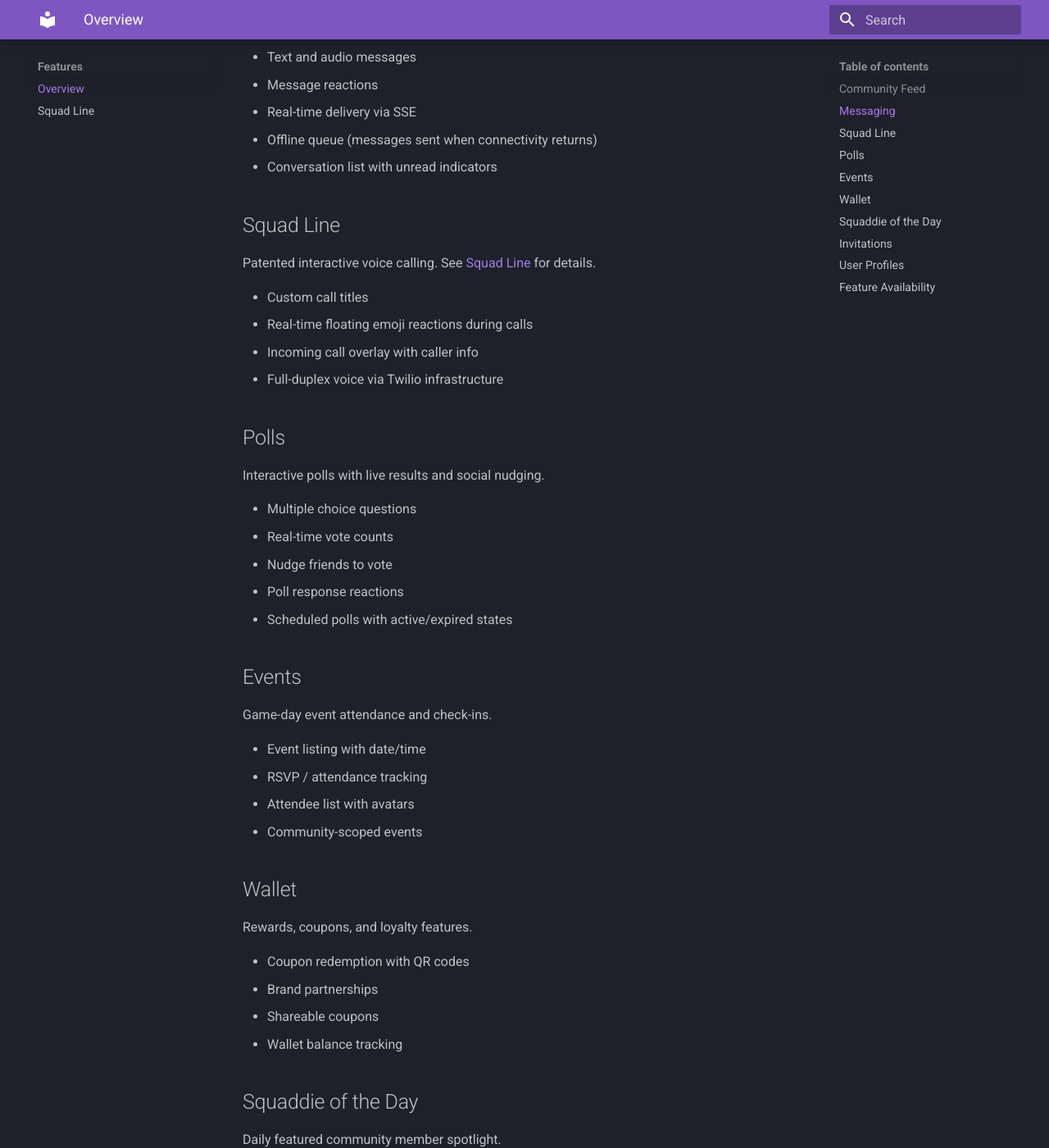
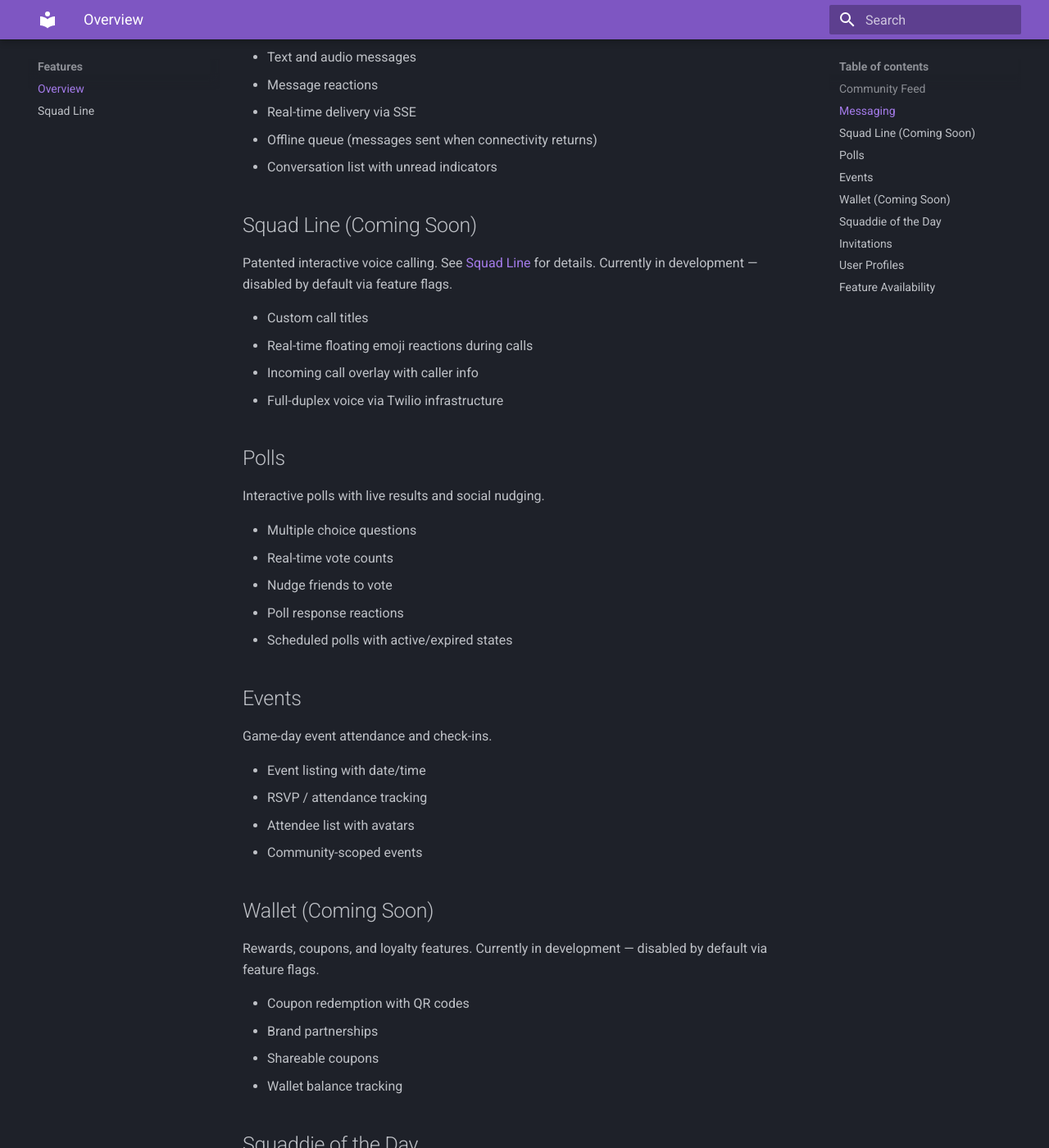
Before and after one commit to withyoursquad/squad-sdk-docs, an MkDocs documentation site: the page built from docs/features/overview.md, in a window 1280 px wide and 1400 px high, scrolled down 639 px. Shown: the whole window at 82% size. Built offline with MkDocs 1.6.1 and Material for MkDocs 9.7.7, drawn with Linux system fonts in a browser that asks for light colours; some of the changed text lies outside the part shown.

Commit message:
Mark Squad Line and Wallet as 'Coming Soon' in feature docs
Both features disabled by default via feature flags while
implementation is being completed.

Co-Authored-By: Claude Opus 4.6 (1M context) <noreply@anthropic.com>

````diff
--- a/docs/features/overview.md
+++ b/docs/features/overview.md
@@ -21,9 +21,9 @@ The home screen. Fans post audio **Freestyles** (short voice recordings) and rea
 - Offline queue (messages sent when connectivity returns)
 - Conversation list with unread indicators
 
-## Squad Line
+## Squad Line (Coming Soon)
 
-Patented interactive voice calling. See [Squad Line](squad-line.md) for details.
+Patented interactive voice calling. See [Squad Line](squad-line.md) for details. Currently in development — disabled by default via feature flags.
 
 - Custom call titles
 - Real-time floating emoji reactions during calls
@@ -49,9 +49,9 @@ Game-day event attendance and check-ins.
 - Attendee list with avatars
 - Community-scoped events
 
-## Wallet
+## Wallet (Coming Soon)
 
-Rewards, coupons, and loyalty features.
+Rewards, coupons, and loyalty features. Currently in development — disabled by default via feature flags.
 
 - Coupon redemption with QR codes
 - Brand partnerships
@@ -92,14 +92,13 @@ All features are included and enabled by default. The full Squad experience is d
 Feature flags exist for cases where a specific partner agreement excludes a feature. They are not intended for ad-hoc toggling:
 
 ```tsx
-// Default: all features enabled. Only override per partner agreement.
 features: {
-  squadLine: true,   // Voice calls (patented)
+  squadLine: false,  // Voice calls (coming soon)
   freestyle: true,   // Audio posts
   messaging: true,   // 1:1 messaging
   polls: true,       // Interactive polls
   events: true,      // Event attendance
-  wallet: true,      // Rewards & coupons
+  wallet: false,     // Rewards & coupons (coming soon)
 }
 ```
 
````
